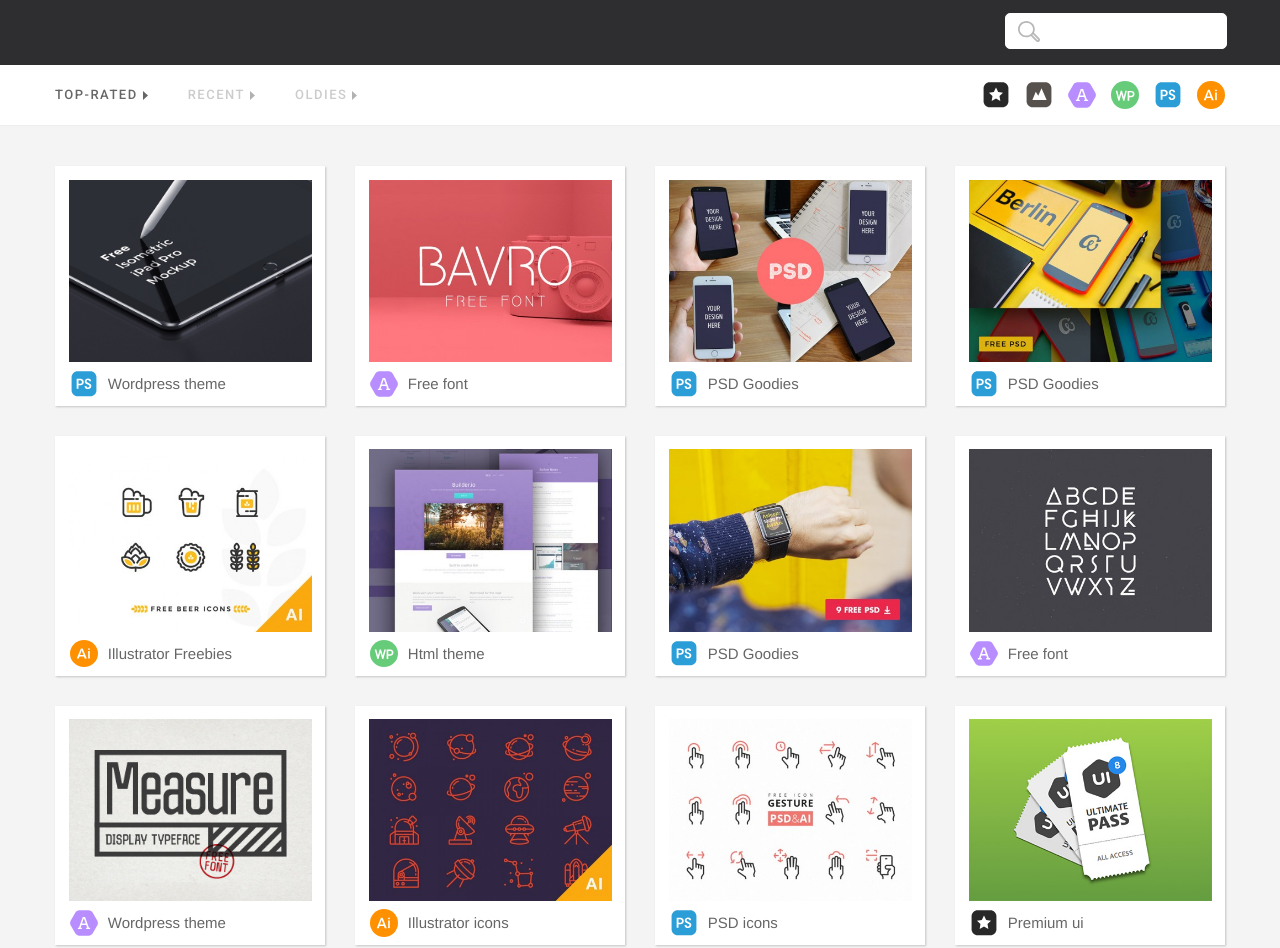
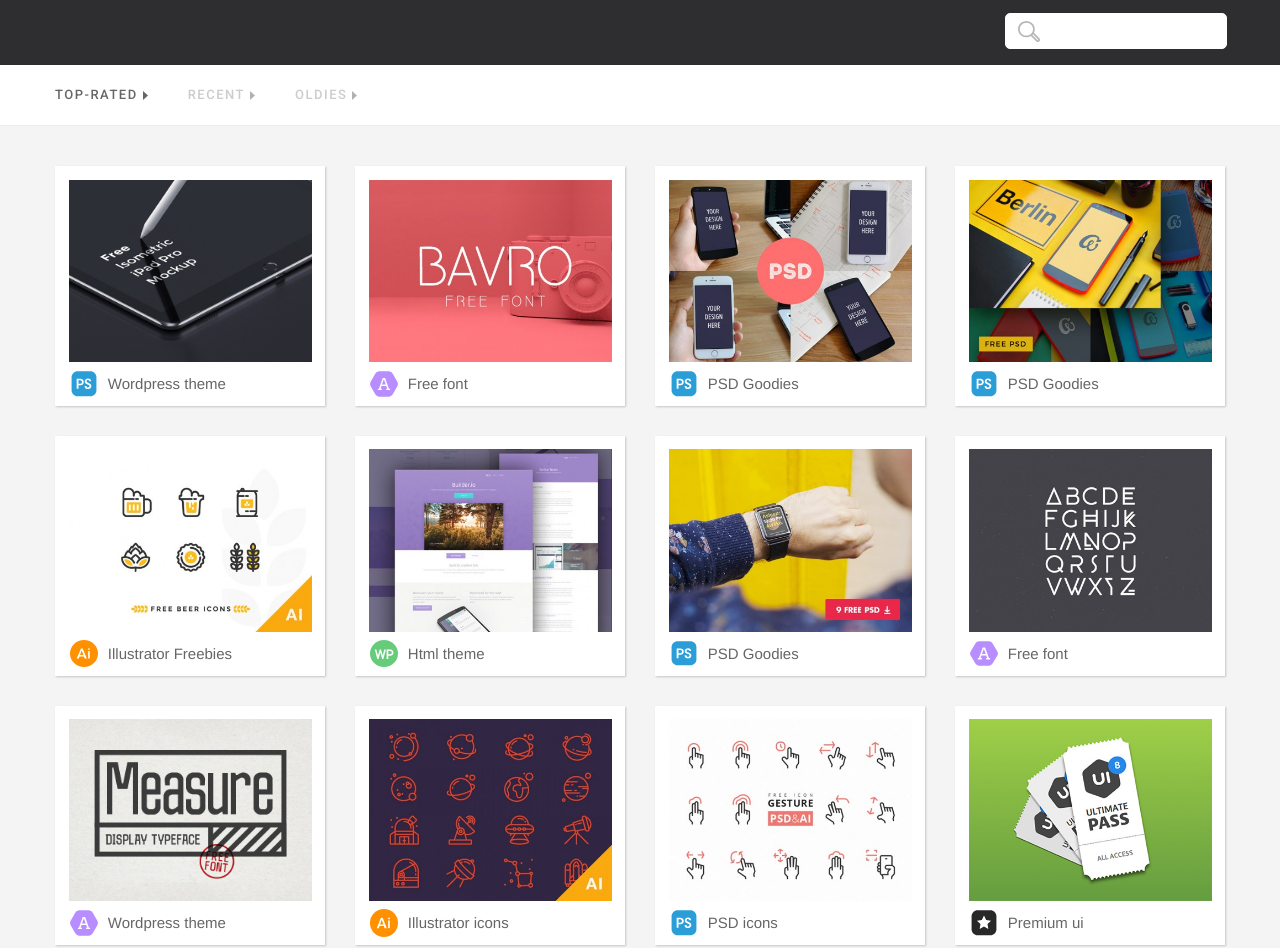
Before and after one commit to Rojo06/wallace, a plain HTML site: page platz/index.html in a window 1280 px wide. Shown: the top 948 px of the page. Drawn offline with nearby package versions, Linux system fonts and the light colour scheme.

Commit message:
nouveau 2eme chagement de index

```diff
--- a/platz/index.html
+++ b/platz/index.html
@@ -59,14 +59,7 @@
                 <div id="fleche-nav-3"></div>
     		</div>
             </div>
-            <div id="wrapper-bouton-icon" >
-            	<div id="bouton-ai"><img src="img/icon-ai.svg" alt="illustrator" title="Illustrator" height="28" width="28"></div>
-            	<div id="bouton-psd"><img src="img/icon-psd.svg" alt="photoshop" title="Photoshop" height="28" width="28"></div>
-            	<div id="bouton-theme"><img src="img/icon-themes.svg" alt="theme" title="Theme" height="28" width="28"></div>
-            	<div id="bouton-font"><img src="img/icon-font.svg" alt="font" title="Font" height="28" width="28"></div>
-            	<div id="bouton-photo"><img src="img/icon-photo.svg" alt="photo" title="Photo" height="28" width="28"></div>
-            	<div id="bouton-premium"><img src="img/icon-premium.svg" alt="premium" title="Premium" height="28" width="28"></div>
-			</div>
+
     	</div>
     </div>
 
```
